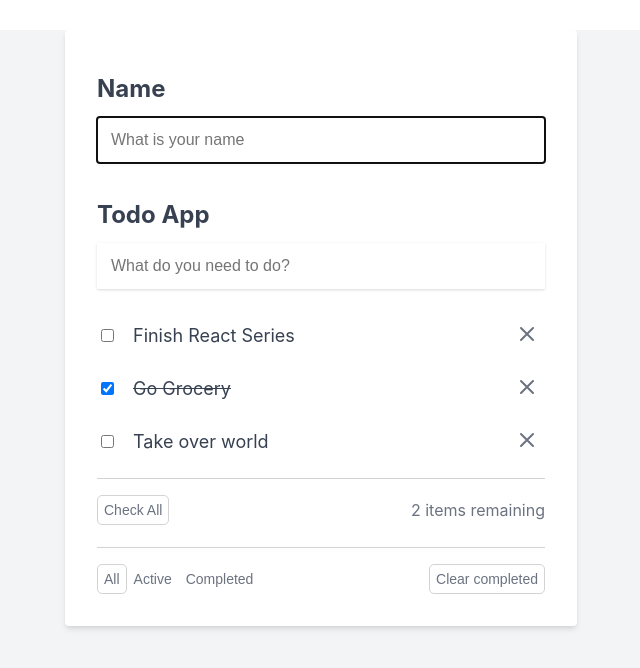
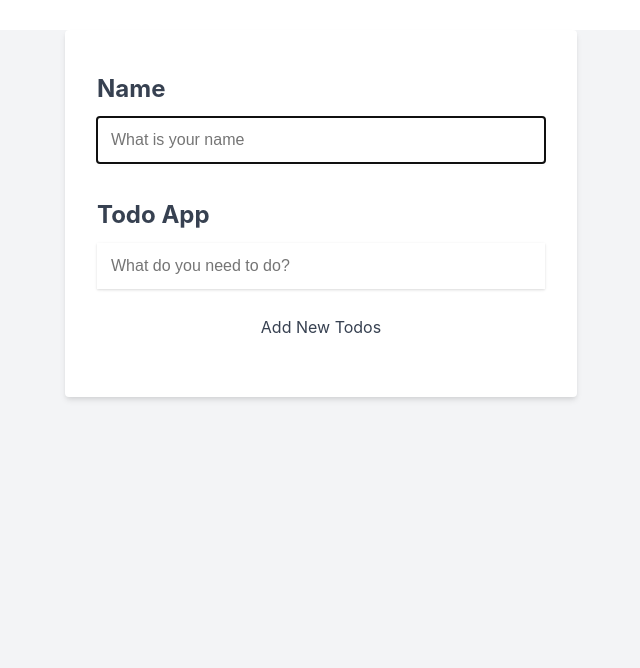
Before and after one commit to NiloyDas789/my-app, a React (Create React App) app: page / in a window 1280 px wide. Shown: the top 668 px of the page, without its empty margins (319-959 px from the left). Built offline with nearby package versions, Linux system fonts and the light colour scheme.

Commit message:
Use of hooks and custom hooks with local storage.

```diff
--- a/src/App.css
+++ b/src/App.css
@@ -227,3 +227,6 @@
   transition: all 300ms;
   transform: translateX(20px);
 }
+.toggles-container{
+  margin-top: 30px;
+}
--- a/src/Components/App.js
+++ b/src/Components/App.js
@@ -7,32 +7,16 @@
 import { useRef } from 'react';
 import { useEffect } from 'react';
 import { useMemo } from 'react';
+import useLocalStorage from '../hooks/useLocalStorage';
 
 function App() {
-  const [name, setName] = useState('');
+  // const [name, setName] = useState('');
+  const [name, setName] = useLocalStorage('name', '');
+
   const nameInputEl = useRef(null);
-  const [todos, setTodos] = useState([
-    {
-      id: 1,
-      title: 'Finish React Series',
-      isComplete: false,
-      isEditing: false,
-    },
-    {
-      id: 2,
-      title: 'Go Grocery',
-      isComplete: true,
-      isEditing: false,
-    },
-    {
-      id: 3,
-      title: 'Take over world',
-      isComplete: false,
-      isEditing: false,
-    },
-  ]);
+  const [todos, setTodos] = useLocalStorage('todos', []);
 
-  const [idForTodo, setIdForTodo] = useState(4);
+  const [idForTodo, setIdForTodo] = useLocalStorage('idForTodo', 1);
 
   let deleteTodo = id => {
     setTodos([...todos].filter(todo => todo.id !== id));
@@ -126,7 +110,15 @@
     }
   };
 
-  useEffect(() => nameInputEl.current.focus(), []);
+  useEffect(() => {
+    nameInputEl.current.focus();
+    // setName(JSON.parse(localStorage.getItem('name')) ?? '');
+  }, []);
+  const handleNameInput = event => {
+    setName(event.target.value);
+    // localStorage.setItem('name', JSON.stringify(event.target.value));
+    console.log(localStorage.value);
+  };
 
   return (
     <div className="todo-app-container">
@@ -142,7 +134,7 @@
               value={name}
               className="todo-input"
               ref={nameInputEl}
-              onChange={event => setName(event.target.value)}
+              onChange={handleNameInput}
               placeholder="What is your name"
             />
           </form>
--- a/src/Components/TodoList.jsx
+++ b/src/Components/TodoList.jsx
@@ -5,6 +5,7 @@
 import CheckAll from './CheckAll';
 import TodoFilters from './TodoFilters';
 import { useState } from 'react';
+import useToggle from '../hooks/useToggle';
 
 TodoList.propTypes = {
   todos: PropTypes.array.isRequired,
@@ -32,6 +33,8 @@
     todosFiltered,
   } = props;
   const [filter, setFilter] = useState('all');
+  const [isFeatureOneVisible, setIsFeatureOneVisible] = useToggle();
+  const [isFeatureTwoVisible, setIsFeatureTwoVisible] = useToggle(false);
 
   return (
     <>
@@ -90,11 +93,22 @@
           </li>
         ))}
       </ul>
+      <div className="toggles-container">
+        <button className="button" onClick={setIsFeatureOneVisible}>
+          Feature One toggle
+        </button>
+        <button className="button" onClick={setIsFeatureTwoVisible}>
+          Feature Two toggle
+        </button>
+      </div>
+      {isFeatureOneVisible && (
         <div className="check-all-container">
           <CheckAll checkAll={checkAll} />
           <TodoItemsRemaining remaining={remaining} />
         </div>
+      )}
 
+      {isFeatureTwoVisible && (
         <div className="other-buttons-container">
           <TodoFilters
             todosFiltered={todosFiltered}
@@ -105,6 +119,7 @@
             <ClearCompleted clearCompleted={clearCompleted} />
           </div>
         </div>
+      )}
     </>
   );
 }
--- /dev/null
+++ b/src/hooks/useLocalStorage.js
@@ -0,0 +1,14 @@
+import { useEffect, useState } from 'react';
+
+let useLocalStorage = (key, initialValue) => {
+  const [value, setValue] = useState(() => {
+    const item = localStorage.getItem(key);
+    return item ? JSON.parse(item) : initialValue;
+  });
+  useEffect(() => {
+    localStorage.setItem(key, JSON.stringify(value));
+  }, [key, value]);
+  return [value, setValue];
+};
+
+export default useLocalStorage;
--- /dev/null
+++ b/src/hooks/useToggle.js
@@ -0,0 +1,9 @@
+import { useState } from 'react';
+
+let useToggle = (initialState = true) => {
+  const [visible, setVisible] = useState(initialState);
+  let toggle = () => setVisible(prevVisible => !prevVisible);
+  return [visible, toggle];
+};
+
+export default useToggle;
```
Lines whose indentation alone changed are shown as unchanged.
